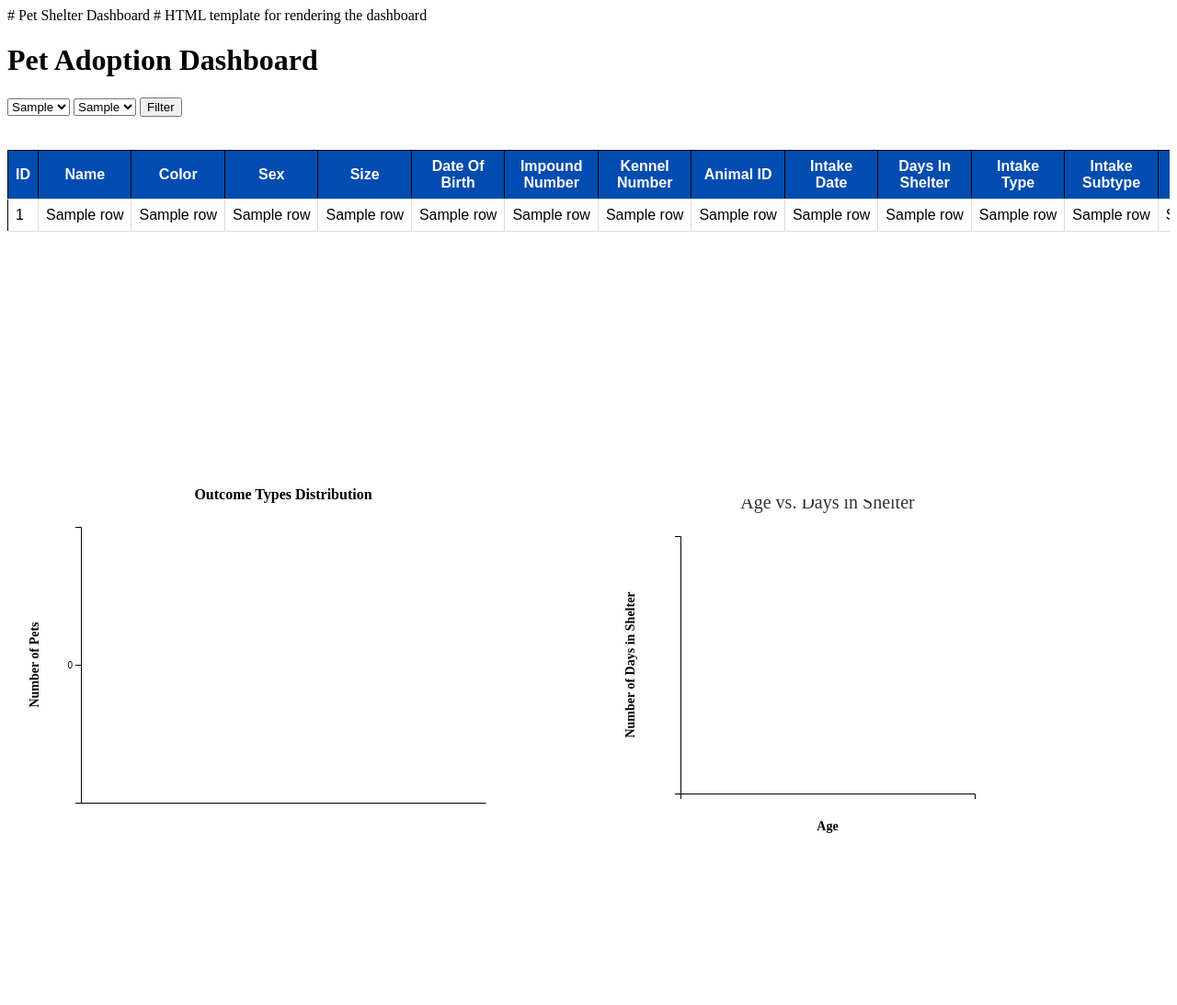
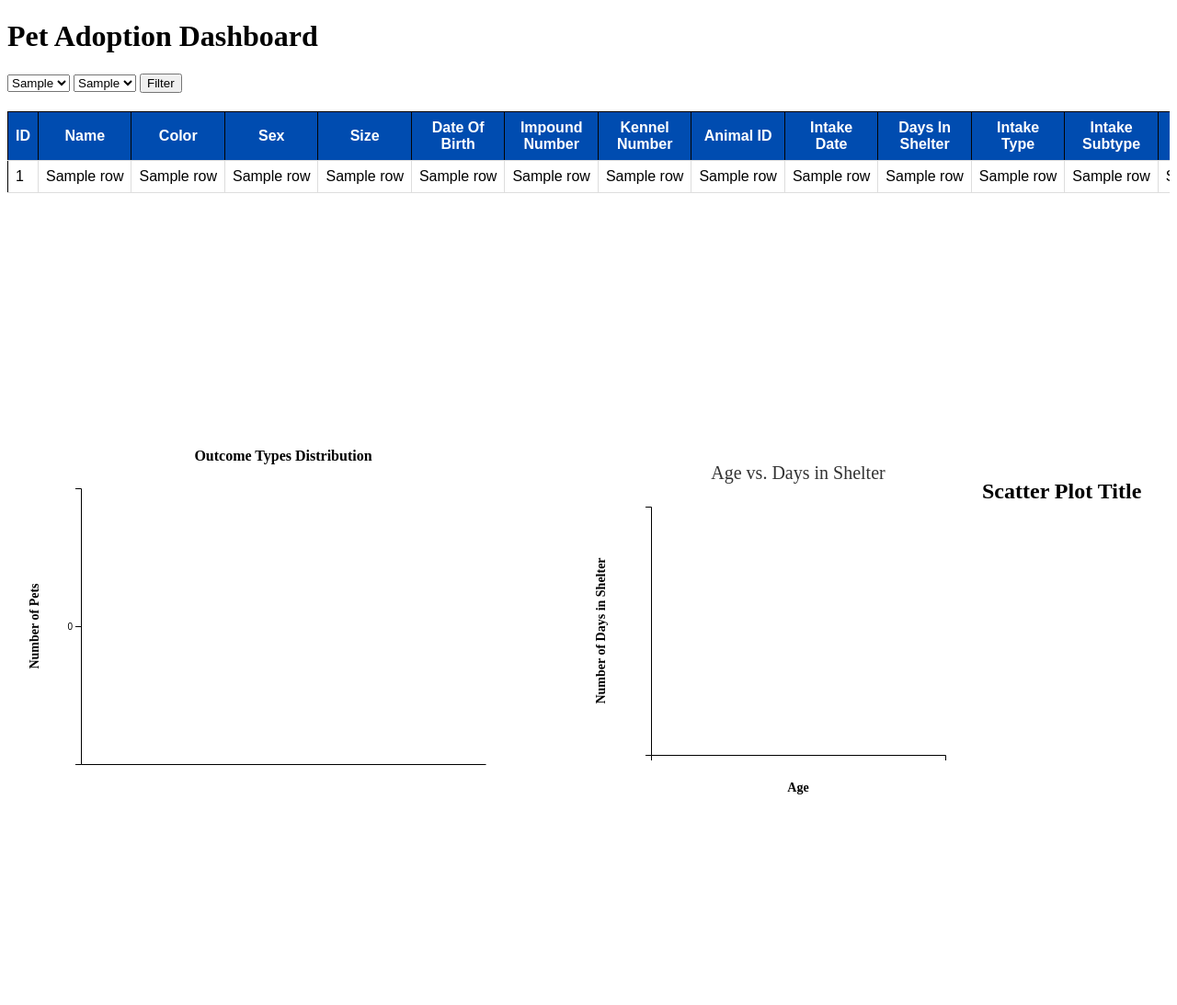
Before and after one commit to MenardCayabyab/Project3, a Flask app: template project/templates/dashboard.html in a window 1280 px wide. Shown: the whole page at 92% size. After the commit the page ends 864 px from the top, so only its background shows below. Run offline with Flask 3, Linux system fonts and the light colour scheme; the template is opened without the code that fills it: most values are stand-ins (such as "Sample title", 1, 10 or a date in 2020).

Commit message:
Customized tables

```diff
--- a/project/static/scatter_plot.js
+++ b/project/static/scatter_plot.js
@@ -10,7 +10,7 @@ function drawScatterPlot(petType, primaryBreed, scatterPlotData) {
   const filteredData = filterData(petType, primaryBreed, scatterPlotData);
 
   // Set the dimensions and margins of the graph
-  const margin = { top: 40, right: 40, bottom: 80, left: 100 },
+  const margin = { top: 50, right: 40, bottom: 80, left: 100 },
     width = 460 - margin.left - margin.right,
     height = 400 - margin.top - margin.bottom;
 
--- a/project/templates/dashboard.html
+++ b/project/templates/dashboard.html
@@ -1,6 +1,3 @@
-# Pet Shelter Dashboard
-# HTML template for rendering the dashboard
-
 <!DOCTYPE html>
 <html>
 <head>
@@ -39,7 +36,7 @@
         .table-wrapper thead {
             position: sticky;
             top: 0;
-            background-color: #4CAF50;
+            background-color: #ffffff;
             color: white;
         }
 
@@ -135,6 +132,8 @@
   <div class="chart-container">
     <div id="outcome-types-chart" class="chart"></div>
     <div id="scatter-plot" class="chart"></div>
+    <div id="scatter-plot">
+      <h2 id="scatter-plot-title">Scatter Plot Title</h2>
   </div>
   <script>
     window.outcomeTypesDistribution = {{ outcome_types_distribution | tojson }};
```
